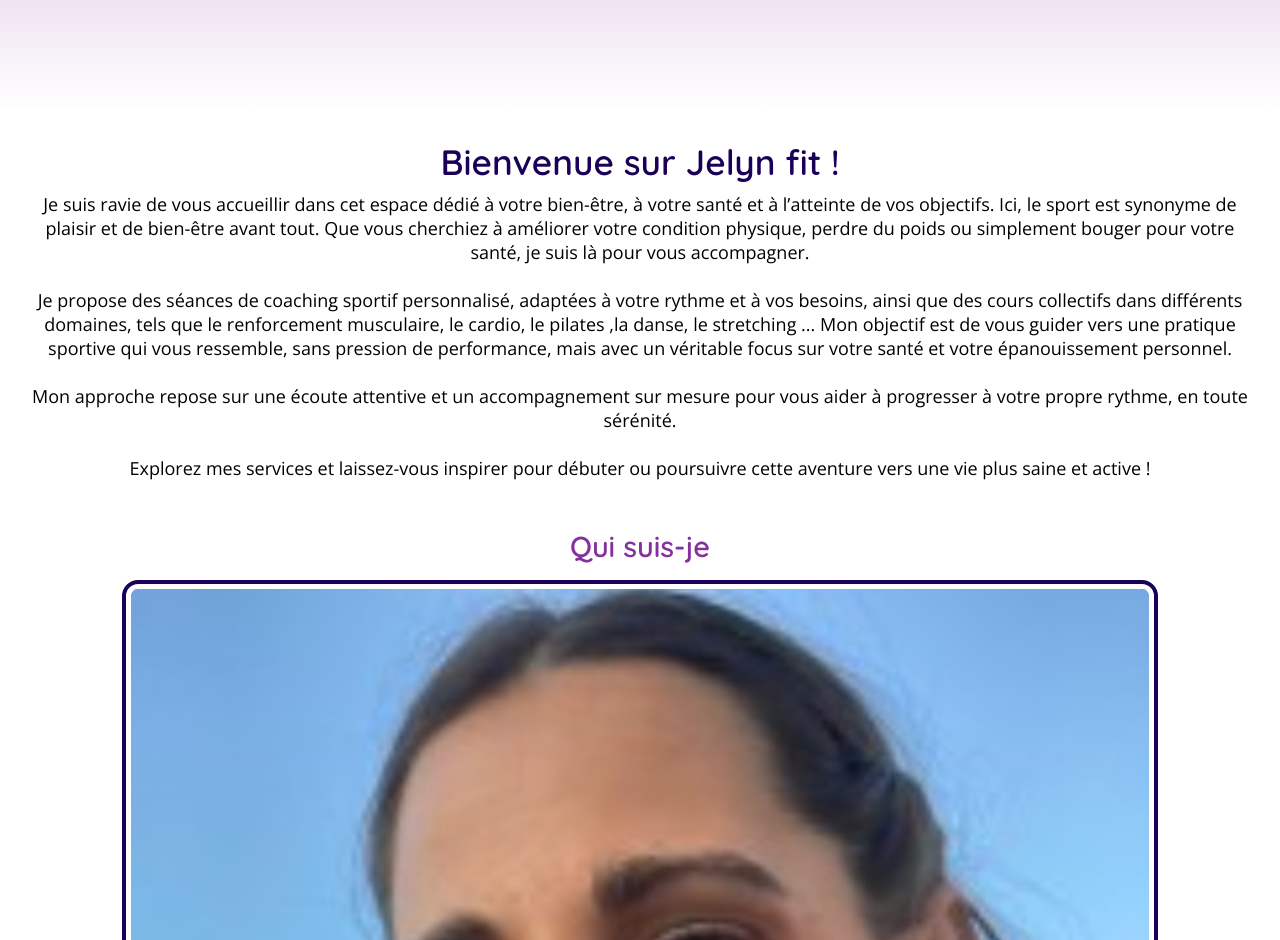
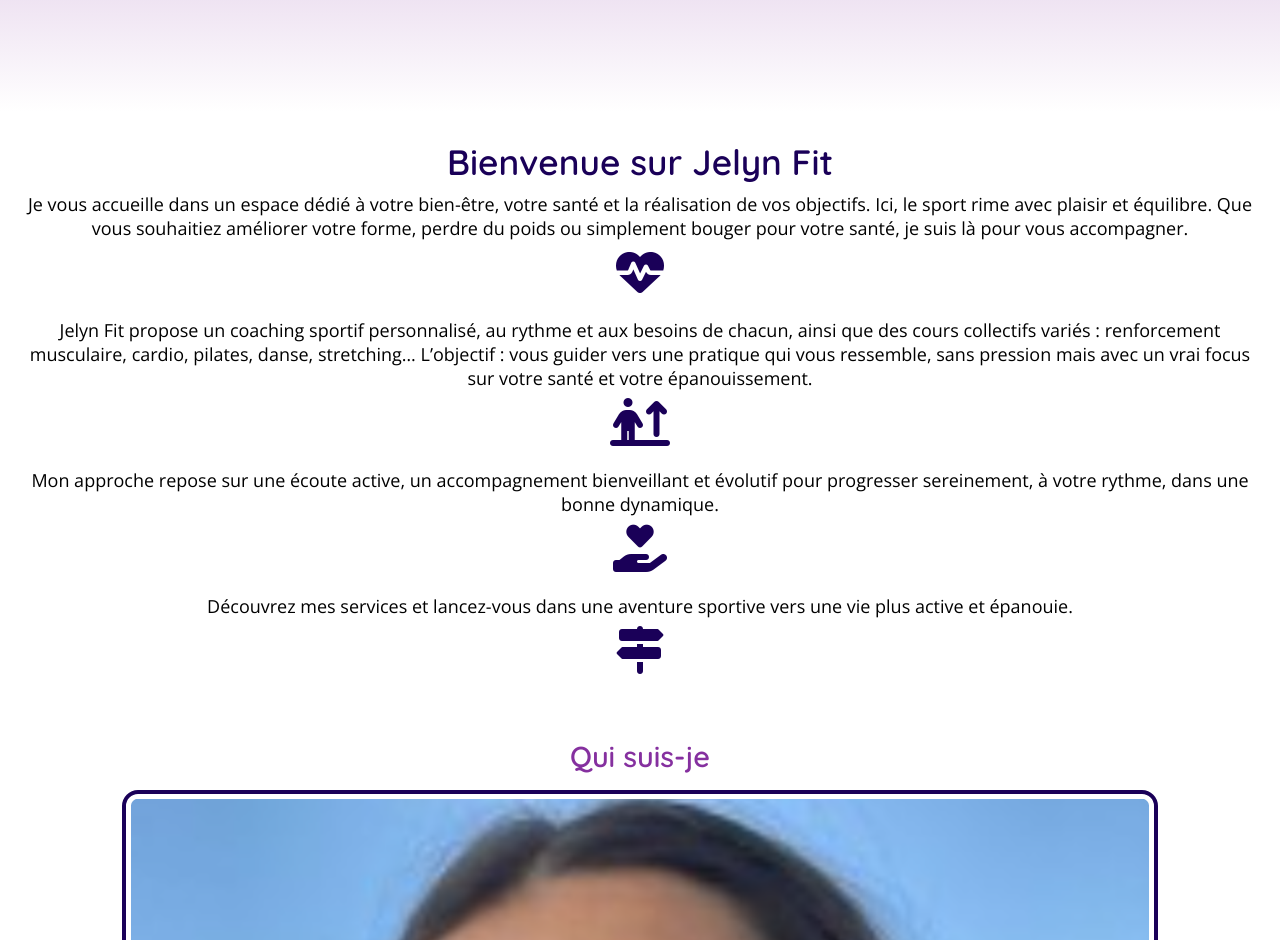
Before and after one commit to andycordon/jelyn-fit-coaching, a plain HTML site: page index.html in a window 1280 px wide. Shown: the part 800-1740 px from the top of the page. Drawn offline with nearby package versions, Linux system fonts and the light colour scheme.

Commit message:
Index - add pictos

```diff
--- a/index.html
+++ b/index.html
@@ -54,21 +54,39 @@
 </section>
 
 <section id="accueil">
-  <div class="texte-presentation">
-    <h1>Bienvenue sur Jelyn fit !</h1>
-    <p>
-      Je suis ravie de vous accueillir dans cet espace dédié à votre bien-être, à votre santé et à l’atteinte de vos objectifs. Ici, le sport est synonyme de plaisir et de bien-être avant tout. Que vous cherchiez à améliorer votre condition physique, perdre du poids ou simplement bouger pour votre santé, je suis là pour vous accompagner.
-      <br>
-      <br>
-      Je propose des séances de coaching sportif personnalisé, adaptées à votre rythme et à vos besoins, ainsi que des cours collectifs dans différents domaines, tels que le renforcement musculaire, le cardio, le pilates ,la danse, le stretching ... Mon objectif est de vous guider vers une pratique sportive qui vous ressemble, sans pression de performance, mais avec un véritable focus sur votre santé et votre épanouissement personnel.
-      <br>
-      <br>
-      Mon approche repose sur une écoute attentive et un accompagnement sur mesure pour vous aider à progresser à votre propre rythme, en toute sérénité.
-      <br>
-      <br>
-      Explorez mes services et laissez-vous inspirer pour débuter ou poursuivre cette aventure vers une vie plus saine et active !
-    </p>
-  </div>
+<div class="texte-presentation">
+<div class="texte-presentation">
+  <h1>Bienvenue sur Jelyn Fit</h1>
+
+  <p>
+    Je vous accueille dans un espace dédié à votre bien-être, votre santé et la réalisation de vos objectifs. Ici, le sport rime avec plaisir et équilibre. Que vous souhaitiez améliorer votre forme, perdre du poids ou simplement bouger pour votre santé, je suis là pour vous accompagner.
+  </p>
+  <i class="fas fa-heart-pulse"></i>
+
+  <br><br>
+
+  <p>
+    Jelyn Fit propose un coaching sportif personnalisé, au rythme et aux besoins de chacun, ainsi que des cours collectifs variés : renforcement musculaire, cardio, pilates, danse, stretching… L’objectif : vous guider vers une pratique qui vous ressemble, sans pression mais avec un vrai focus sur votre santé et votre épanouissement.
+  </p>
+  <i class="fa-solid fa-person-arrow-up-from-line"></i>
+
+  <br><br>
+
+  <p>
+    Mon approche repose sur une écoute active, un accompagnement bienveillant et évolutif pour progresser sereinement, à votre rythme, dans une bonne dynamique.
+  </p>
+  <i class="fas fa-hand-holding-heart"></i>
+
+  <br><br>
+
+  <p>
+    Découvrez mes services et lancez-vous dans une aventure sportive vers une vie plus active et épanouie.
+  </p>
+  <i class="fas fa-signs-post"></i>
+</div>
+
+</div>
+
 
   <div class="presentation-block">
     <h2>Qui suis-je</h2>
--- a/style.css
+++ b/style.css
@@ -480,7 +480,14 @@ footer {
   line-height: 1.5;
 }
 
-
+.fa-heart-pulse,
+.fa-person-arrow-up-from-line,
+.fa-hand-holding-heart,
+.fa-signs-post {
+  color: var(--violet);
+  font-size: 3rem;
+  margin-top: 0.5rem;
+}
 
 
 
```
